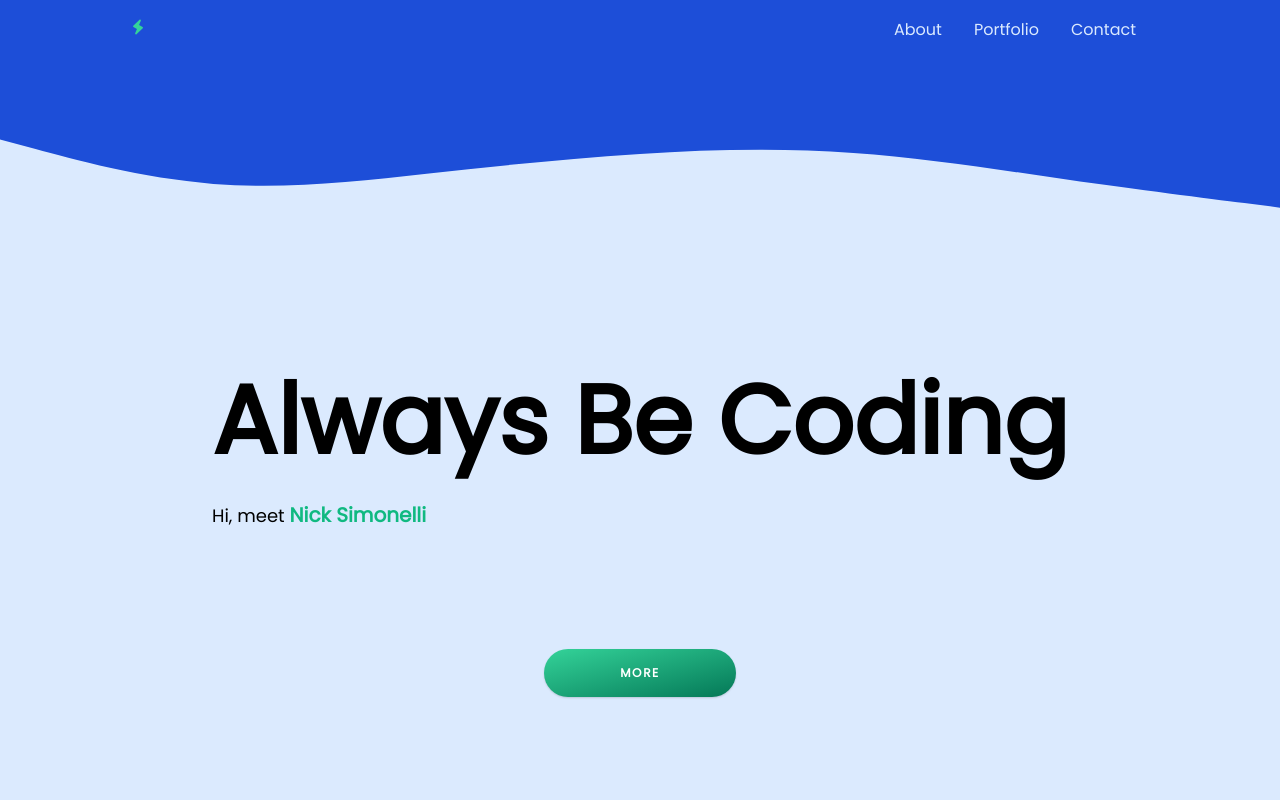
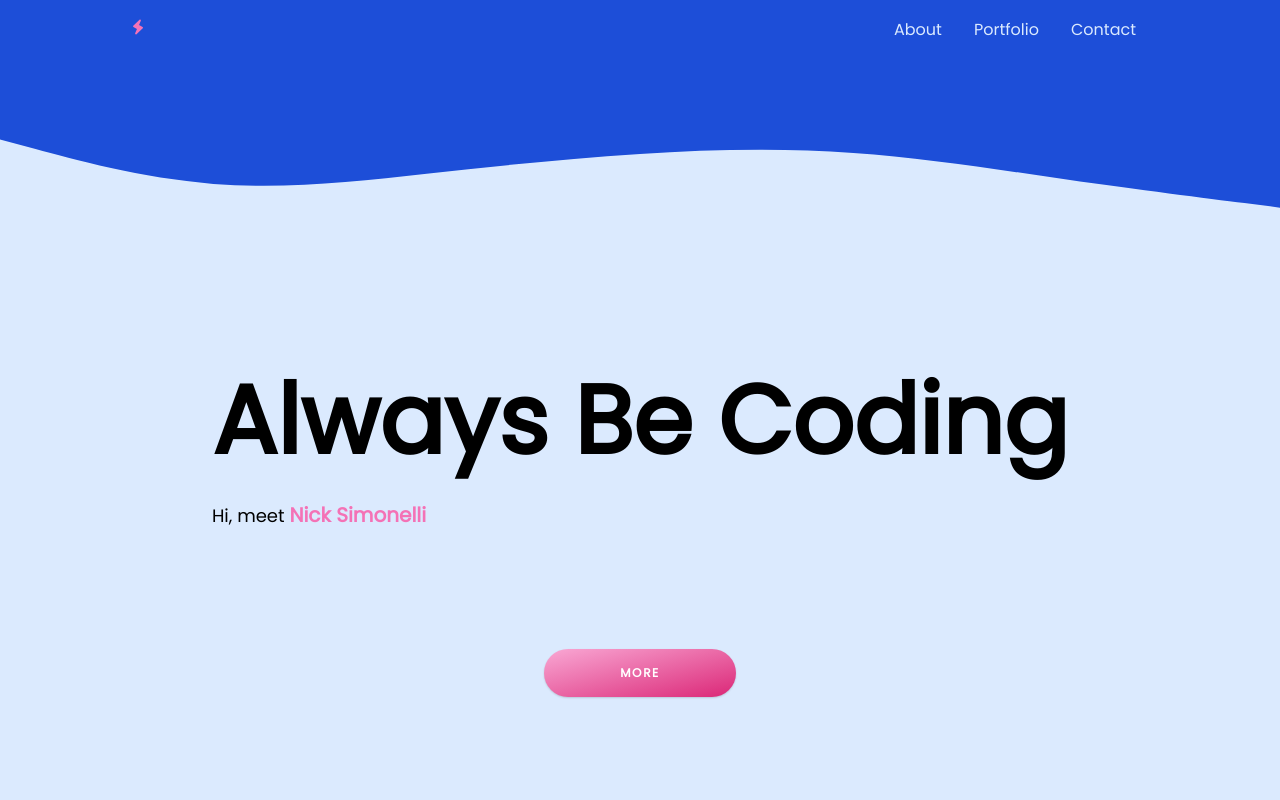
Before and after one commit to nrsimonelli/nrsimonelli.github.io, a React (Create React App) app: page / in a window 1280 px wide. Shown: the top 800 px of the page. Built offline with nearby package versions, Linux system fonts and the light colour scheme.

Commit message:
hero animations and themeing

```diff
--- a/src/App.js
+++ b/src/App.js
@@ -40,6 +40,21 @@ const App = () => {
     });
     animationRef.current = anime({
       targets: '.blue-target',
+      easing: 'linear',
+      duration: 3000,
+      delay: 3000,
+      color: [
+        '#0f172a',
+        '#1e293b',
+        '#334155',
+        '#831843',
+        '#9d174d',
+        '#be185d',
+        '#db2777',
+        '#ec4899',
+        '#f472b6',
+      ],
+      loop: false,
     });
   }, []);
 
@@ -108,30 +123,21 @@ const App = () => {
         >
           {waveEleven}
           <div className='hero-content hero container z-1 flex flex-1'>
-            <h1 className='blue-target'>
-              <span
-                data-aos='fade-in'
-                data-aos-delay={1500}
-                data-aos-duration='3000'
-              >
-                Always Be{' '}
+            <h1>
+              <span data-aos='fade-in' data-aos-delay={1500}>
+                Always{' '}
+                <span data-aos='fade-in' data-aos-delay={1800}>
+                  Be{' '}
+                </span>
               </span>
-              <span
-                data-aos='fade-in'
-                data-aos-delay={2100}
-                data-aos-duration='3000'
-              >
+              <span data-aos='fade-in' data-aos-delay={2400}>
                 Coding{' '}
               </span>
             </h1>
             <div>
-              <span data-aos='fade-up' data-aos-delay='1000'>
-                Hi,
-              </span>
-              <span data-aos='fade-up' data-aos-delay='1300'>
-                {' '}
-                meet{' '}
-                <a href='#about' className='name'>
+              <span data-aos='zoom-in' data-aos-delay='300'>
+                Hi, meet{' '}
+                <a href='#about' className='name blue-target'>
                   Nick Simonelli
                 </a>
               </span>
--- a/src/css/main.css
+++ b/src/css/main.css
@@ -224,7 +224,7 @@ a {
   height: 520px;
   margin-top: 4rem;
   margin-bottom: 4rem;
-  box-shadow: 0 1px 2px rgba(0, 0, 0, 0.15);
+  box-shadow: 0px 2px 12px rgba(0, 0, 0, 0.15);
   transition: all 0.3s ease-in-out;
 }
 
@@ -398,17 +398,17 @@ html {
   letter-spacing: 0.1rem;
   width: 12rem;
   border-radius: 9999px;
-  background-color: #10b981;
-  border-color: #10b981;
+  background-color: #f472b6;
+  border-color: #f472b6;
   color: white;
-  background-image: linear-gradient(to bottom right, #34d399, #047857);
+  background-image: linear-gradient(to bottom right, #f9a8d4, #db2777);
   transition: all 0.2s ease-in-out;
   text-transform: uppercase;
   box-shadow: 0 1px 2px rgba(0, 0, 0, 0.15);
 }
 
 .button:hover {
-  background-image: linear-gradient(to bottom right, #6ee7b7, #059669);
+  background-image: linear-gradient(to bottom right, #fbcfe8, #ec4899);
   transform: scale(1.1, 1.1);
 }
 
@@ -450,11 +450,23 @@ html {
   background-color: #3b82f6;
   border-color: #3b82f6;
   color: white;
-  background-image: linear-gradient(to bottom right, #60a5fa, #2563eb);
+  background-image: linear-gradient(to bottom right, #38bdf8, #2563eb);
 }
 
 .button-3:hover {
-  background-image: linear-gradient(to bottom right, #93c5fd, #2563eb);
+  background-image: linear-gradient(to bottom right, #7dd3fc, #2563eb);
+  transform: scale(1.1, 1.1);
+}
+
+.button-4 {
+  background-color: #f87171;
+  border-color: #f87171;
+  color: white;
+  background-image: linear-gradient(to bottom right, #f9a8d4, #dc2626);
+}
+
+.button-4:hover {
+  background-image: linear-gradient(to bottom right, #fbcfe8, #dc2626);
   transform: scale(1.1, 1.1);
 }
 
@@ -753,16 +765,15 @@ body {
 }
 
 .home {
-  color: #34d399;
+  color: #f472b6;
   font-size: 1.25rem;
   line-height: 1.75rem;
 }
 .home :hover {
-  color: #6ee7b7;
+  color: #f9a8d4;
 }
 
 .hero .name {
-  color: #10b981;
   font-weight: 800;
   font-size: 1.25rem;
   line-height: 1.75rem;
--- a/src/scss/main.scss
+++ b/src/scss/main.scss
@@ -23,13 +23,13 @@ html {
   letter-spacing: 0.1rem;
   width: 12rem;
   border-radius: 9999px;
-  background-color: $green;
-  border-color: $green;
+  background-color: $pink;
+  border-color: $pink;
   color: white;
   background-image: linear-gradient(
     to bottom right,
-    $green-light,
-    $green-darker
+    $pink-light,
+    $pink-darker
   );
   transition: all 0.2s ease-in-out;
   text-transform: uppercase;
@@ -39,8 +39,8 @@ html {
 .button:hover {
   background-image: linear-gradient(
     to bottom right,
-    $green-lighter,
-    $green-dark
+    $pink-lighter,
+    $pink-dark
   );
   transform: scale(1.1, 1.1);
 }
@@ -97,15 +97,33 @@ html {
   color: white;
   background-image: linear-gradient(
     to bottom right,
-    $blue-light,
+    #38bdf8,
     $blue-dark
   );
 }
 .button-3:hover {
   background-image: linear-gradient(
     to bottom right,
-    $blue-lighter,
+    #7dd3fc,
     $blue-dark
+  );
+  transform: scale(1.1, 1.1);
+}
+.button-4 {
+  background-color: $red-light;
+  border-color: $red-light;
+  color: white;
+  background-image: linear-gradient(
+    to bottom right,
+    $pink-light,
+    $red-dark
+  );
+}
+.button-4:hover {
+  background-image: linear-gradient(
+    to bottom right,
+    $pink-lighter,
+    $red-dark
   );
   transform: scale(1.1, 1.1);
 }
@@ -350,10 +368,10 @@ body {
   }
 }
 .home {
-  color: $green-light;
+  color: $pink;
   @include text-size('xl');
   :hover {
-    color: $green-lighter;
+    color: $pink-light;
   }
 }
 
@@ -361,7 +379,6 @@ body {
   h1 {
   }
   .name {
-    color: $green;
     font-weight: 800;
     @include text-size('xl');
   }
--- a/src/scss/partials/_projects.scss
+++ b/src/scss/partials/_projects.scss
@@ -29,7 +29,7 @@
   border-radius: 10px;
   height: 520px;
   @include my($margin-xl);
-  box-shadow: 0 1px 2px rgba(0, 0, 0, 0.15);
+  box-shadow: 0px 2px 12px rgba(0, 0, 0, 0.15);
   transition: all 0.3s ease-in-out;
 }
 .project-card-container {
```
Also changed, not shown: 1 other file (tests, documents, lock files or other folders).
